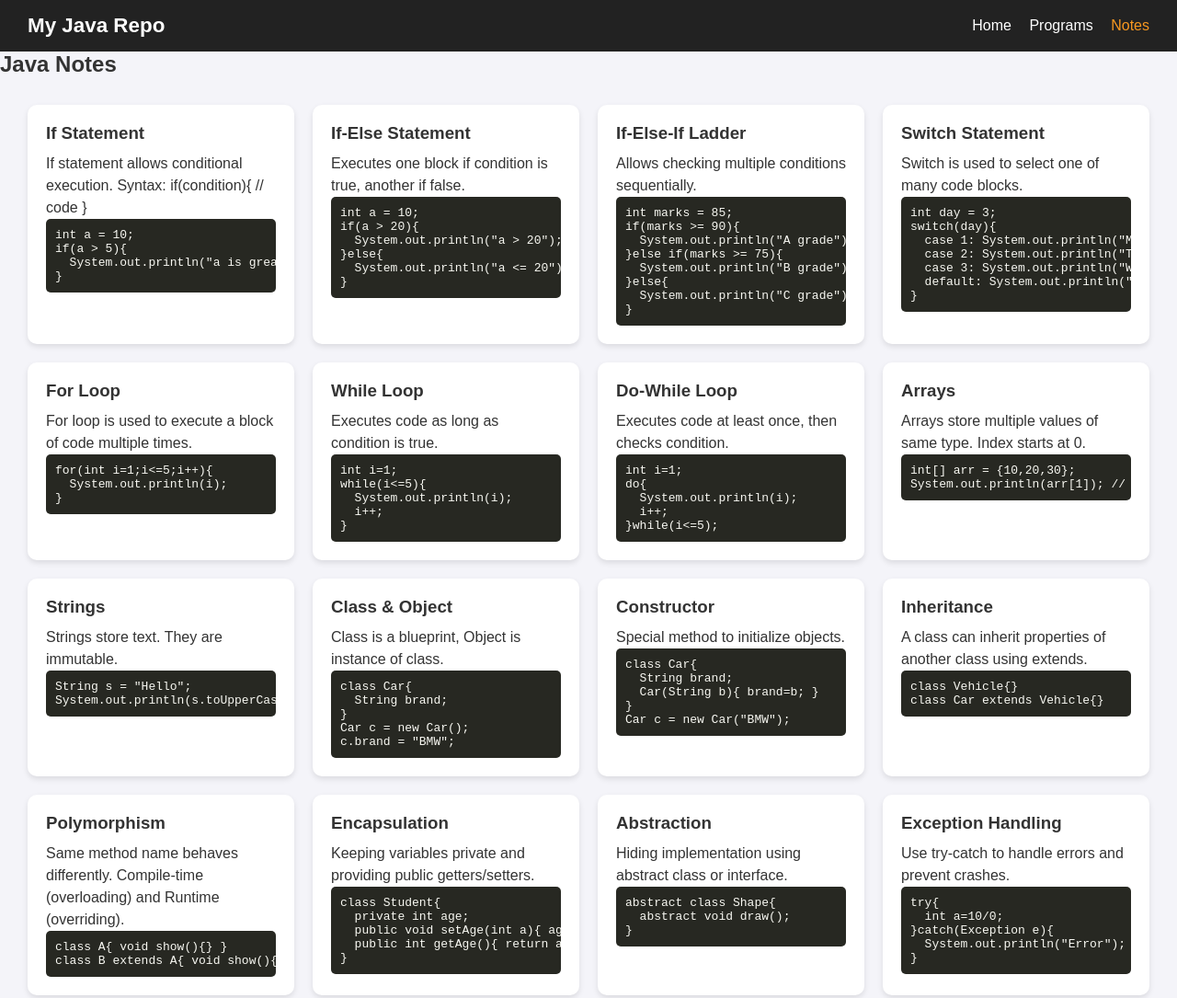
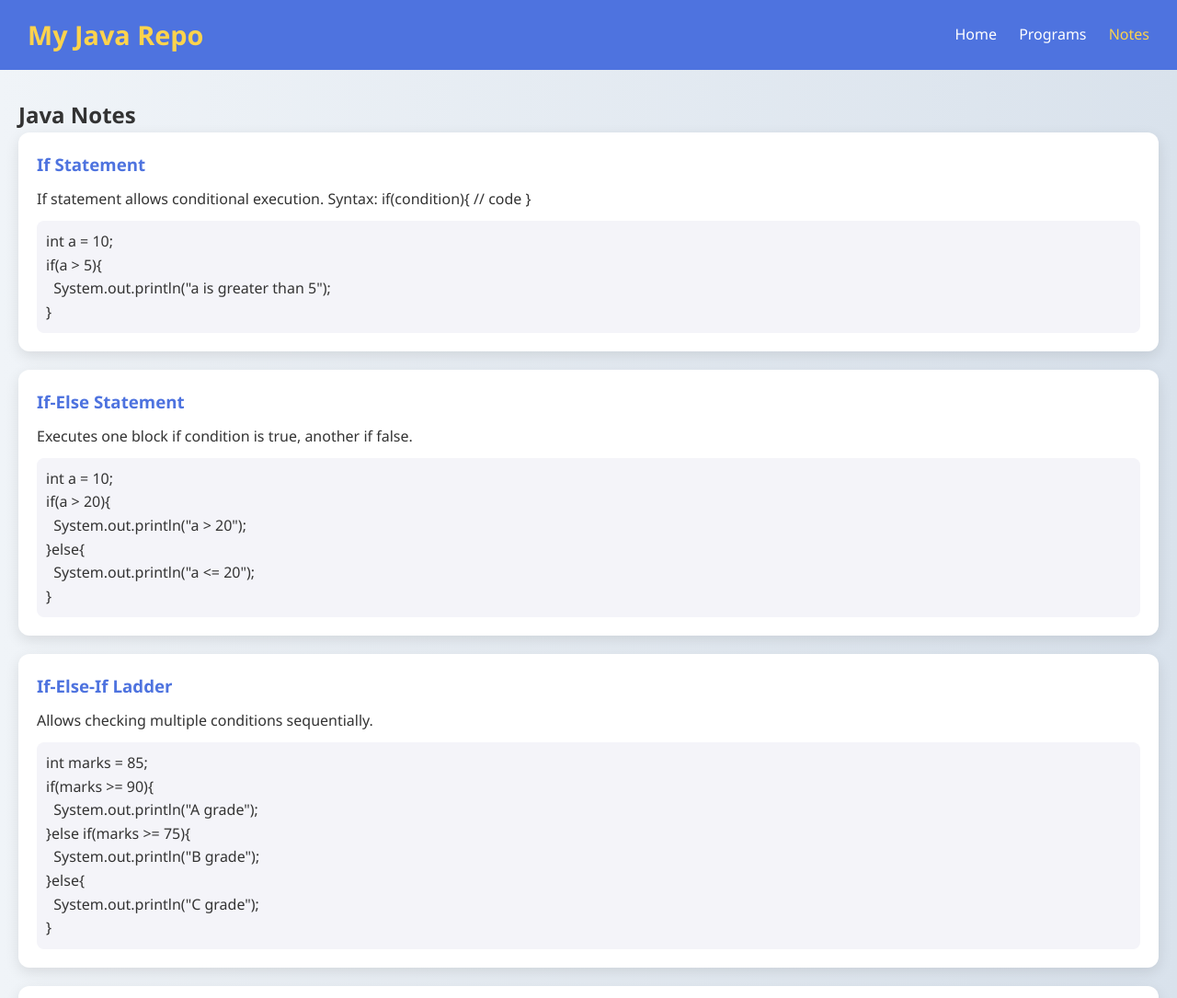
Before and after one commit to rckukaswal/test, a plain HTML site: page notes.html in a window 1280 px wide. Shown: the top 1085 px of the page at 92% size. Drawn offline with Linux system fonts and the light colour scheme.

Commit message:
Update style.css

```diff
--- a/css/style.css
+++ b/css/style.css
@@ -1,120 +1,107 @@
 /* Reset */
-* { margin: 0; padding: 0; box-sizing: border-box; }
+* {
+  margin: 0;
+  padding: 0;
+  box-sizing: border-box;
+  font-family: 'Segoe UI', Tahoma, Geneva, Verdana, sans-serif;
+}
 
 /* Body */
 body {
-  font-family: Arial, sans-serif;
-  background: #f4f4f9;
+  background: linear-gradient(to right, #f0f4f8, #d9e2ec);
   color: #333;
+  line-height: 1.6;
 }
 
 /* Header */
 header {
+  background-color: #4e73df;
+  color: #fff;
+  padding: 15px 30px;
   display: flex;
   justify-content: space-between;
   align-items: center;
-  background: #222;
-  color: white;
-  padding: 15px 30px;
+  flex-wrap: wrap;
 }
-header .logo { font-size: 1.4rem; font-weight: bold; }
+
+header .logo {
+  font-size: 1.8rem;
+  font-weight: bold;
+  color: #fcd34d;
+}
+
 header nav a {
-  color: white;
-  margin-left: 15px;
+  color: #fff;
+  margin-left: 20px;
   text-decoration: none;
-  transition: 0.3s;
+  font-weight: 500;
+  transition: color 0.3s;
 }
-header nav a:hover, .active { color: #f89820; }
 
-/* Hero */
-.hero {
-  text-align: center;
-  padding: 80px 20px;
-  background: linear-gradient(120deg, #f89820, #ffcc70);
-  color: white;
+header nav a:hover,
+header nav a.active {
+  color: #fcd34d;
 }
-.hero h1 { font-size: 2.5rem; margin-bottom: 15px; }
-.hero p { margin-bottom: 20px; }
-.btn {
-  background: #222;
-  color: white;
-  padding: 10px 20px;
-  border-radius: 6px;
-  text-decoration: none;
-  transition: 0.3s;
+
+/* Main */
+main {
+  padding: 30px 20px;
 }
-.btn:hover { background: white; color: #222; }
 
 /* Cards */
-.card-container {
-  display: grid;
-  grid-template-columns: repeat(auto-fit, minmax(250px, 1fr));
-  gap: 20px;
-  padding: 30px;
+.card {
+  background-color: #fff;
+  border-radius: 12px;
+  padding: 20px;
+  margin-bottom: 20px;
+  box-shadow: 0 5px 15px rgba(0,0,0,0.1);
+  transition: transform 0.3s, box-shadow 0.3s;
 }
-.card {
-  background: white;
-  padding: 20px;
-  border-radius: 10px;
-  box-shadow: 0 3px 6px rgba(0,0,0,0.1);
-  transition: 0.3s;
+
+.card:hover {
+  transform: translateY(-5px);
+  box-shadow: 0 10px 25px rgba(0,0,0,0.15);
 }
-.card:hover { transform: translateY(-5px); }
-.card h3 { margin-bottom: 10px; }
-.card a { color: #f89820; text-decoration: none; font-weight: bold; }
+
+.card h3 {
+  color: #4e73df;
+  margin-bottom: 10px;
+}
+
+.card p {
+  margin-bottom: 10px;
+}
+
+.card pre {
+  background-color: #f4f4f9;
+  padding: 10px;
+  border-radius: 8px;
+  overflow-x: auto;
+}
 
 /* Footer */
 footer {
+  background-color: #4e73df;
+  color: #fff;
   text-align: center;
-  padding: 15px;
-  background: #222;
-  color: white;
-  margin-top: 30px;
-}
-.code-container {
-  margin: 30px;
-  padding: 20px;
-  background: #272822;
-  color: #f8f8f2;
-  border-radius: 10px;
-  overflow-x: auto;
-  font-family: monospace;
-  display: none; /* hide initially */
-}
-.code-container pre {
-  margin: 0;
+  padding: 15px 20px;
+  margin-top: 50px;
+  border-top: 4px solid #fcd34d;
 }
 
+/* Responsive */
+@media (max-width: 768px) {
+  header {
+    flex-direction: column;
+    align-items: flex-start;
+  }
 
+  header nav {
+    margin-top: 10px;
+  }
 
-
-
-.notes-container {
-  display: grid;
-  grid-template-columns: repeat(auto-fit, minmax(250px, 1fr));
-  gap: 20px;
-  padding: 30px;
+  header nav a {
+    margin-left: 0;
+    margin-right: 15px;
+  }
 }
-
-.notes-container .card {
-  background: #fff;
-  padding: 20px;
-  border-radius: 10px;
-  box-shadow: 0 3px 6px rgba(0,0,0,0.1);
-}
-
-.notes-container .card h3 {
-  margin-bottom: 10px;
-}
-
-.notes-container .card p {
-  line-height: 1.5;
-}
-
-.notes-container .card pre {
-  background: #272822;
-  color: #f8f8f2;
-  padding: 10px;
-  border-radius: 5px;
-  overflow-x: auto;
-}
```
